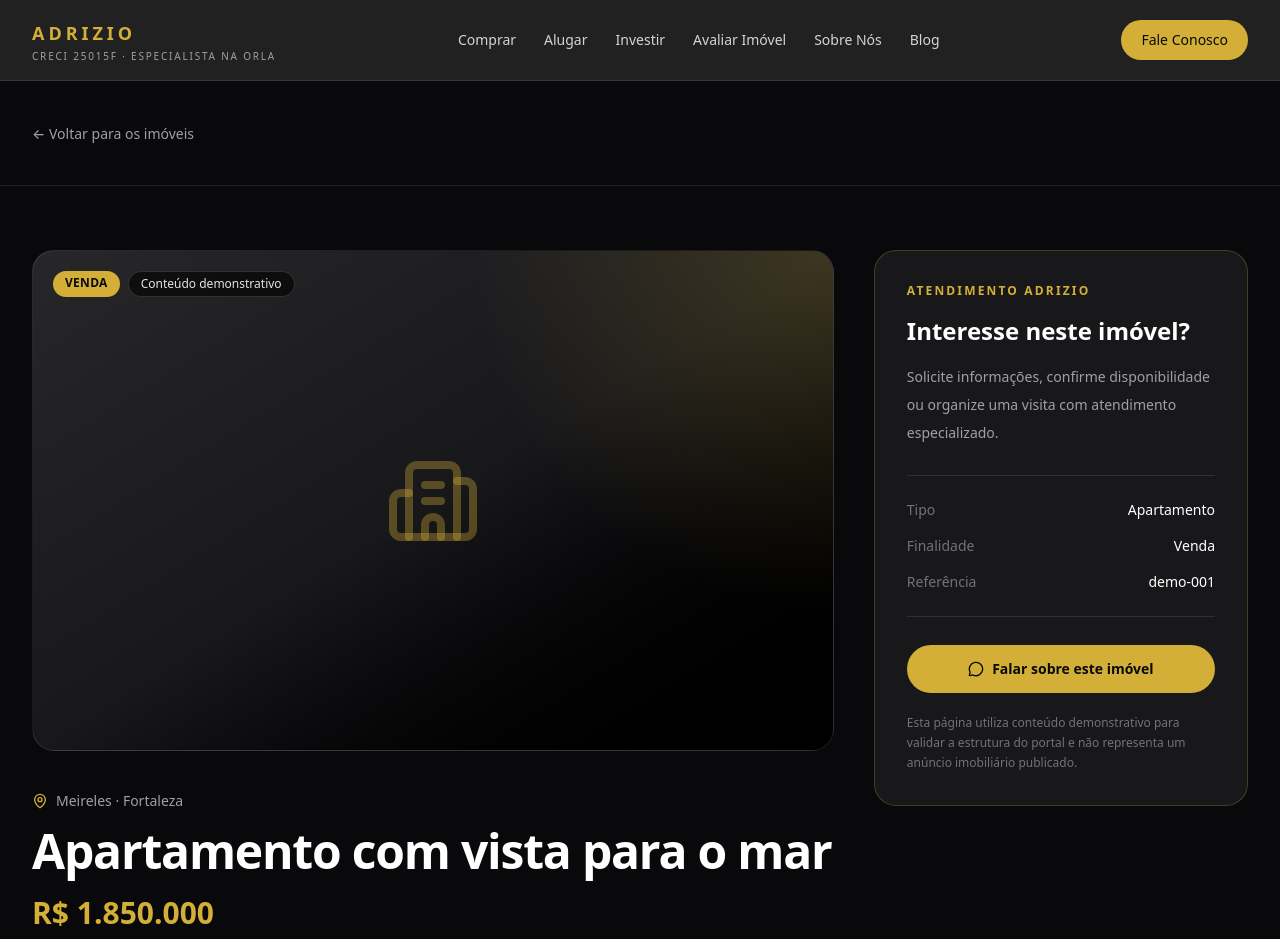
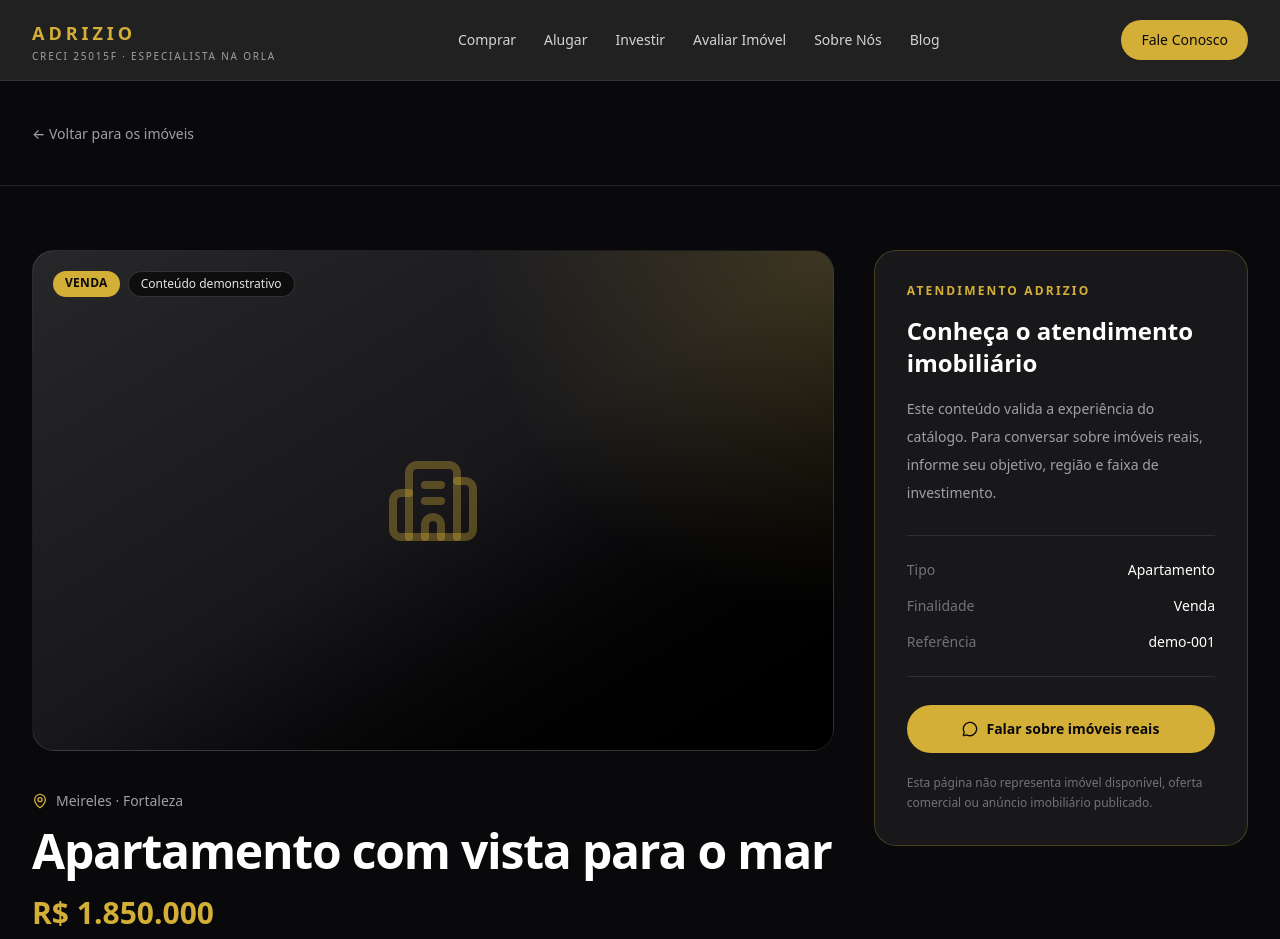
Before and after one commit to adriziomartins/adrizio, a Next.js app: page /imoveis/apartamento-meireles-demo in a window 1280 px wide. Shown: the top 939 px of the page. Built offline with nearby package versions, Linux system fonts and the light colour scheme.

Commit message:
refactor: clarify demonstrative property content

```diff
--- a/app/imoveis/[slug]/page.tsx
+++ b/app/imoveis/[slug]/page.tsx
@@ -15,7 +15,7 @@ import {
 import { Footer } from '@/components/layout/footer'
 import { Navbar } from '@/components/layout/navbar'
 import { featuredProperties } from '@/data/featured-properties'
-import { getPropertyWhatsAppUrl } from '@/lib/contact'
+import { getPropertyWhatsAppUrl, WHATSAPP_REAL_PROPERTIES_URL } from '@/lib/contact'
 import { createBreadcrumbList } from '@/lib/structured-data'
 
 interface PropertyDetailsPageProps {
@@ -103,7 +103,9 @@ export default async function PropertyDetailsPage({ params }: PropertyDetailsPag
     notFound()
   }
 
-  const whatsappUrl = getPropertyWhatsAppUrl({
+  const whatsappUrl = property.demonstrative
+    ? WHATSAPP_REAL_PROPERTIES_URL
+    : getPropertyWhatsAppUrl({
         title: property.title,
         neighborhood: property.neighborhood,
         slug: property.slug,
@@ -192,9 +194,18 @@ export default async function PropertyDetailsPage({ params }: PropertyDetailsPag
                   {property.title}
                 </h1>
 
-                <p className="mt-5 text-3xl font-semibold text-[#D4AF37]">
+                <div className="mt-5">
+                  <p className="text-3xl font-semibold text-[#D4AF37]">
                     {currencyFormatter.format(property.price)}
                   </p>
+
+                  {property.demonstrative ? (
+                    <p className="mt-2 text-xs text-zinc-500">
+                      Valor e características apresentados apenas para validação visual da
+                      plataforma.
+                    </p>
+                  ) : null}
+                </div>
 
                 <dl className="mt-8 grid grid-cols-2 gap-4 sm:grid-cols-4">
                   <div className="rounded-2xl border border-white/10 bg-zinc-900 p-4">
@@ -261,11 +272,16 @@ export default async function PropertyDetailsPage({ params }: PropertyDetailsPag
                   Atendimento ADRIZIO
                 </p>
 
-                <h2 className="mt-4 text-2xl font-semibold text-white">Interesse neste imóvel?</h2>
+                <h2 className="mt-4 text-2xl font-semibold text-white">
+                  {property.demonstrative
+                    ? 'Conheça o atendimento imobiliário'
+                    : 'Interesse neste imóvel?'}
+                </h2>
 
                 <p className="mt-4 text-sm leading-7 text-zinc-400">
-                  Solicite informações, confirme disponibilidade ou organize uma visita com
-                  atendimento especializado.
+                  {property.demonstrative
+                    ? 'Este conteúdo valida a experiência do catálogo. Para conversar sobre imóveis reais, informe seu objetivo, região e faixa de investimento.'
+                    : 'Solicite informações, confirme disponibilidade ou organize uma visita com atendimento especializado.'}
                 </p>
 
                 <dl className="mt-7 space-y-4 border-y border-white/10 py-6 text-sm">
@@ -292,13 +308,13 @@ export default async function PropertyDetailsPage({ params }: PropertyDetailsPag
                   className="mt-7 inline-flex h-12 w-full items-center justify-center gap-2 rounded-full bg-[#D4AF37] px-6 text-sm font-semibold text-zinc-950 transition-colors hover:bg-[#E5C45A] focus-visible:outline-none focus-visible:ring-2 focus-visible:ring-[#D4AF37]"
                 >
                   <MessageCircle className="size-4" aria-hidden="true" />
-                  Falar sobre este imóvel
+                  {property.demonstrative ? 'Falar sobre imóveis reais' : 'Falar sobre este imóvel'}
                 </a>
 
                 {property.demonstrative ? (
                   <p className="mt-5 text-xs leading-5 text-zinc-500">
-                    Esta página utiliza conteúdo demonstrativo para validar a estrutura do portal e
-                    não representa um anúncio imobiliário publicado.
+                    Esta página não representa imóvel disponível, oferta comercial ou anúncio
+                    imobiliário publicado.
                   </p>
                 ) : null}
               </div>
--- a/components/property/property-card.tsx
+++ b/components/property/property-card.tsx
@@ -50,9 +50,15 @@ export function PropertyCard({ property }: PropertyCardProps) {
 
         <h3 className="mt-3 text-xl font-semibold leading-snug text-white">{property.title}</h3>
 
-        <p className="mt-4 text-2xl font-semibold text-[#D4AF37]">
-          {currencyFormatter.format(property.price)}
-        </p>
+        <div className="mt-4">
+          <p className="text-2xl font-semibold text-[#D4AF37]">
+            {currencyFormatter.format(property.price)}
+          </p>
+
+          {property.demonstrative ? (
+            <p className="mt-1 text-xs text-zinc-500">Valor meramente ilustrativo</p>
+          ) : null}
+        </div>
 
         {/* Características */}
         <dl className="mt-6 grid grid-cols-4 gap-2 border-y border-white/10 py-4">
--- a/components/property/property-grid.tsx
+++ b/components/property/property-grid.tsx
@@ -13,8 +13,8 @@ export function PropertyGrid({ properties }: PropertyGridProps) {
         <h2 className="text-xl font-semibold text-white">Nenhum imóvel encontrado</h2>
 
         <p className="mx-auto mt-3 max-w-md text-sm leading-6 text-zinc-400">
-          Não encontramos imóveis demonstrativos com os filtros selecionados. Ajuste os critérios da
-          busca para visualizar outras oportunidades.
+          Não encontramos imóveis com os filtros selecionados. Ajuste os critérios da busca para
+          visualizar outras possibilidades.
         </p>
       </div>
     )
--- a/lib/contact.ts
+++ b/lib/contact.ts
@@ -50,3 +50,10 @@ export const WHATSAPP_RENT_MESSAGE =
 export const WHATSAPP_RENT_URL = `https://wa.me/${WHATSAPP_NUMBER}?text=${encodeURIComponent(
   WHATSAPP_RENT_MESSAGE,
 )}`
+
+export const WHATSAPP_REAL_PROPERTIES_MESSAGE =
+  'Olá, Adrizio. Vim pelo Site Adrizio e gostaria de conversar sobre imóveis reais disponíveis na Orla de Fortaleza.'
+
+export const WHATSAPP_REAL_PROPERTIES_URL = `https://wa.me/${WHATSAPP_NUMBER}?text=${encodeURIComponent(
+  WHATSAPP_REAL_PROPERTIES_MESSAGE,
+)}`
```
Lines whose indentation alone changed are shown as unchanged.
